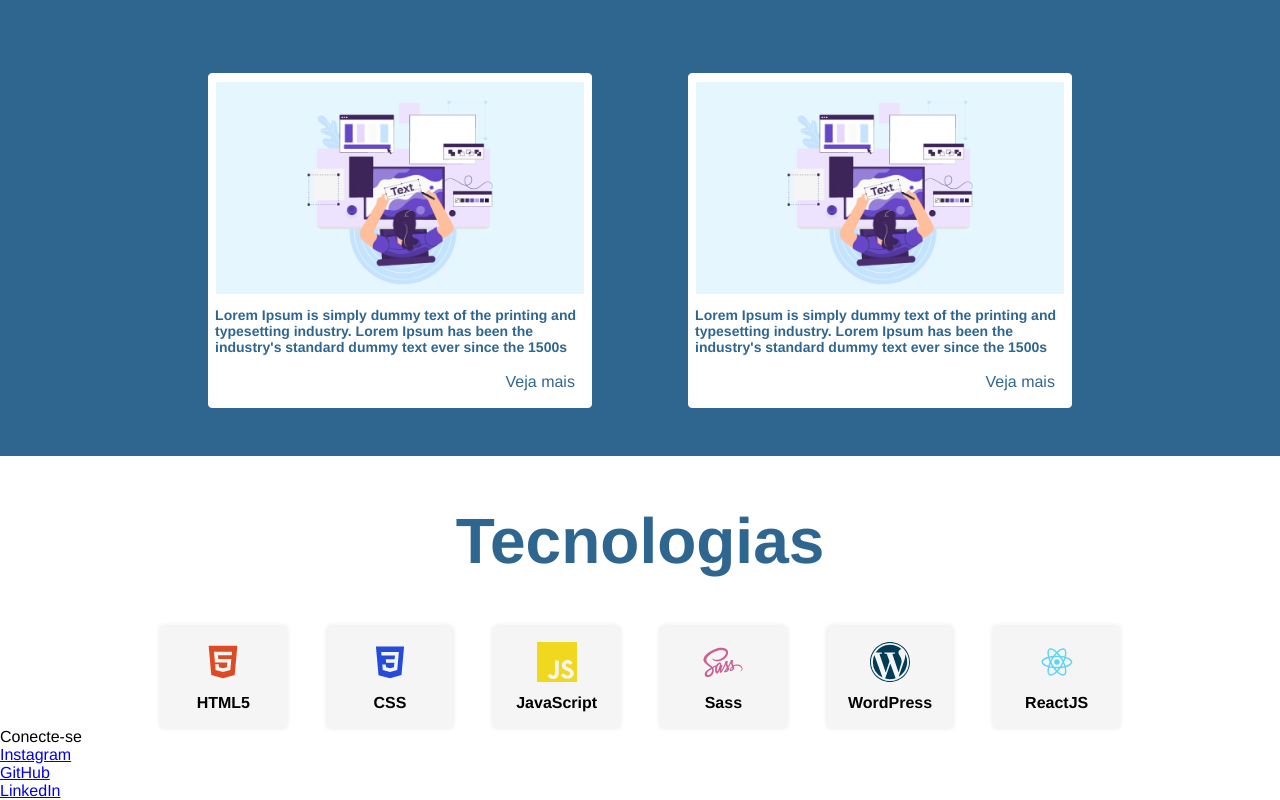
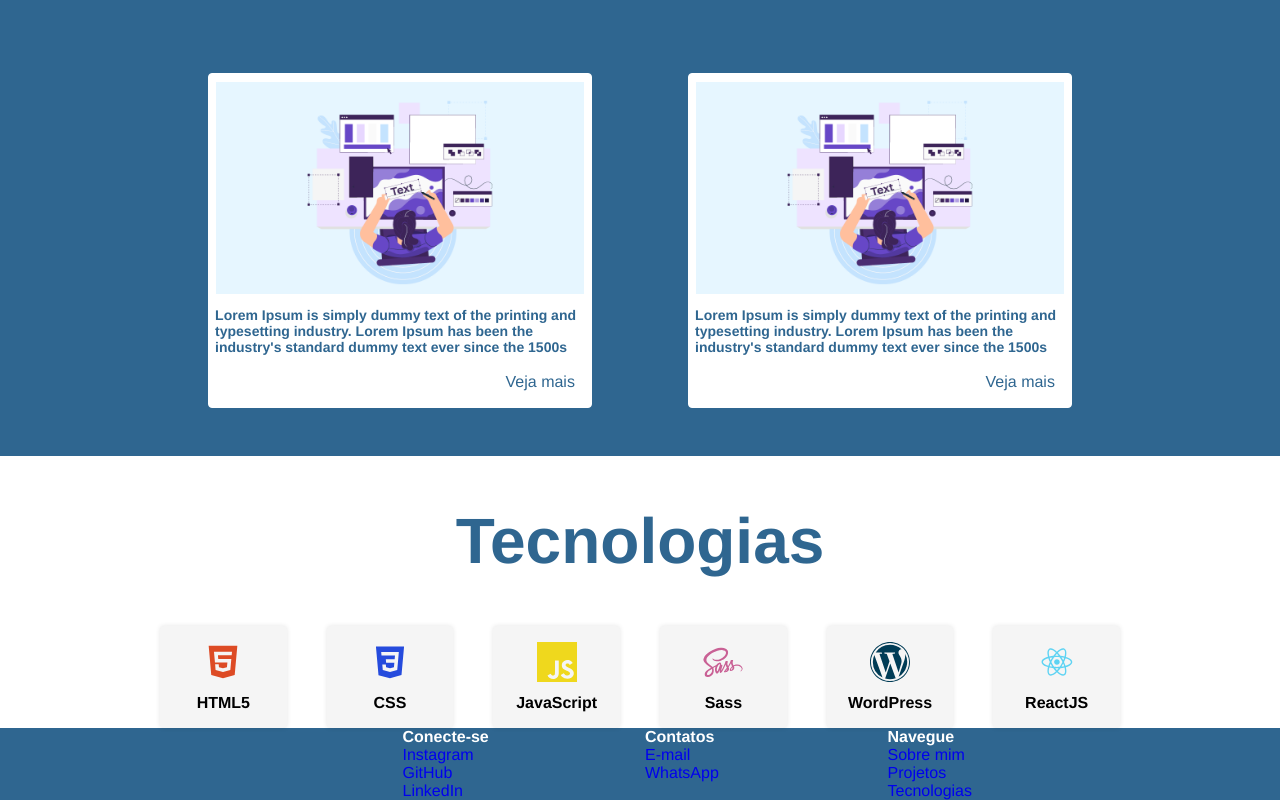
Before and after one commit to Igor713/igordeveloper, a React (Vite) app: page / in a window 1280 px wide. Shown: the part 1238-2038 px from the top of the page. Built offline with nearby package versions, Linux system fonts and the light colour scheme.

Commit message:
Criando estrutura footer

```diff
--- a/src/components/Footer/index.jsx
+++ b/src/components/Footer/index.jsx
@@ -1,14 +1,17 @@
 import Menu from "../Menu";
+
+import './styles.sass';
 
 const Footer = () => {
     return (
         <footer>
             <div className="footer-wrapper">
-                <div className="footer-col-1">
+                <div className="footer-col">
 
                 </div>
-                <div className="footer-col-2">
-                    <p>Conecte-se</p>
+                <div className="footer-col">
+                    <h4 className="footer-title">Conecte-se</h4>
+                    <div></div>
                     <Menu
                         navClass={"footer-nav"}
                         navLinks={[
@@ -18,8 +21,27 @@ const Footer = () => {
                         ]}
                     />
                 </div>
-                <div className="footer-col-3"></div>
-                <div className="footer-col-4"></div>
+                <div className="footer-col">
+                    <h4 className="footer-title">Contatos</h4>
+                    <Menu
+                        navClass={"footer-nav"}
+                        navLinks={[
+                            { name: "E-mail", link: "#" },
+                            { name: "WhatsApp", link: "#" }
+                        ]}
+                    />
+                </div>
+                <div className="footer-col">
+                    <h4 className="footer-title">Navegue</h4>
+                    <Menu
+                        navClass={"footer-nav"}
+                        navLinks={[
+                            { name: "Sobre mim", link: "#" },
+                            { name: "Projetos", link: "#" },
+                            { name: "Tecnologias", link: "#" }
+                        ]}
+                    />
+                </div>
             </div>
         </footer>
     );
--- a/src/components/Footer/styles.sass
+++ b/src/components/Footer/styles.sass
@@ -1,2 +1,15 @@
 @use '../../styles/variables'
 @use '../../styles/mixins'
+
+footer
+    background-color: variables.$primary-color
+    .footer-wrapper
+        max-width: variables.$standard-container
+        margin: 0 auto
+        display: flex
+        gap: 10px
+        .footer-col
+            width: 100%
+            .footer-title
+                color: #fff
+                font-weight: bold
--- a/src/components/Menu/index.jsx
+++ b/src/components/Menu/index.jsx
@@ -1,3 +1,5 @@
+import './styles.sass';
+
 const Menu = ({ navClass, navLinks }) => {
     return (
         <nav className={navClass}>
--- a/src/components/Menu/styles.sass
+++ b/src/components/Menu/styles.sass
@@ -0,0 +1,9 @@
+@use '../../styles/variables'
+@use '../../styles/mixins'
+
+nav
+    ul
+        li
+            list-style: none
+            a
+                text-decoration: none
```
